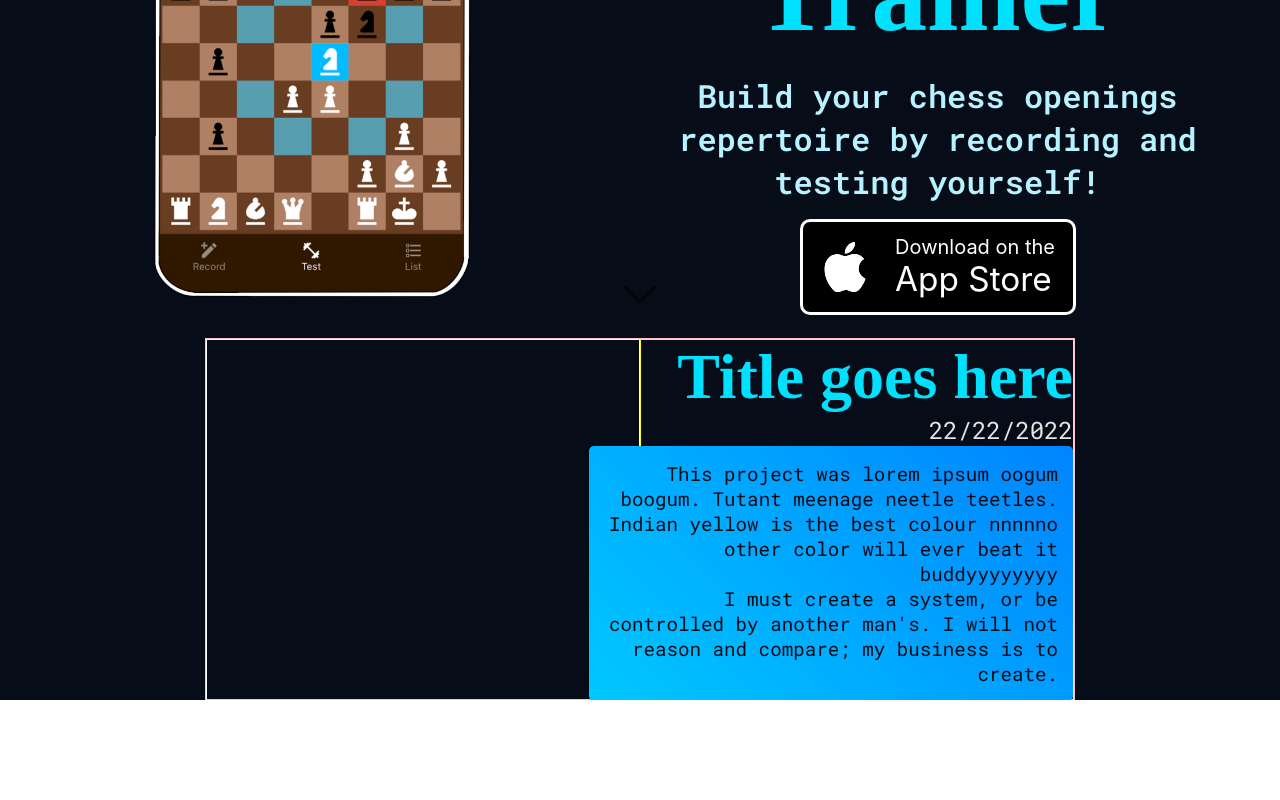
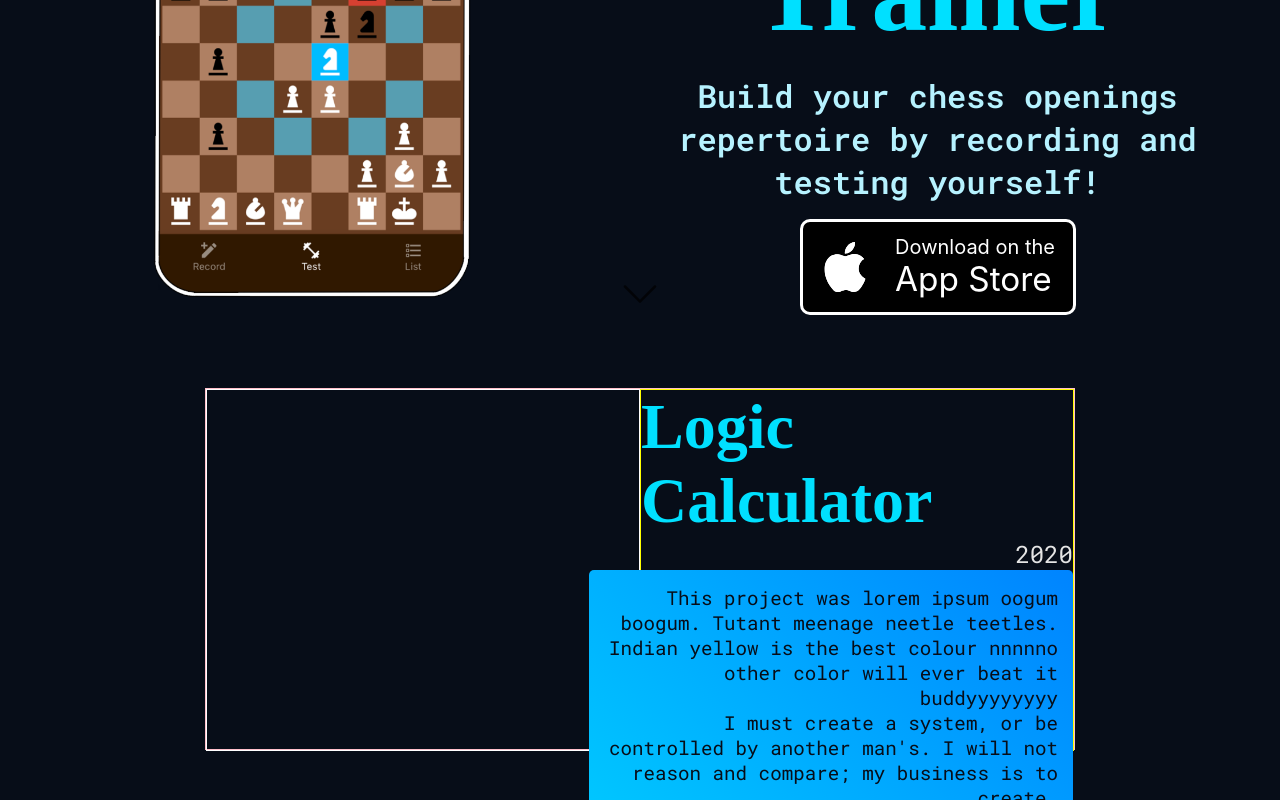
Before and after one commit to JakePitman/moreaporia, a React (Create React App) app: page /projects in a window 1280 px wide. Shown: the part 462-1262 px from the top of the page. Before the commit the page ends 1162 px from the top, so only its background shows below. Built offline with nearby package versions, Linux system fonts and the light colour scheme; a web font is replaced by a local one.

Commit message:
Style info container

```diff
--- a/src/components/ProjectsPage/Project.module.scss
+++ b/src/components/ProjectsPage/Project.module.scss
@@ -6,6 +6,7 @@ $containerHeight: 45vh;
   border: 1px solid pink;
   height: $containerHeight;
   display: flex;
+  margin: 50px 0;
 }
 
 .imageContainer {
@@ -49,8 +50,19 @@ $containerHeight: 45vh;
   padding: 15px;
 }
 
-.bodyText {
-  color: $primaryBackground;
-  font-family: "Roboto Mono";
-  font-size: 1.2em;
+.tools {
+  margin-bottom: 10px;
+  display: flex;
+  align-items: center;
 }
+
+.tool {
+  color: $offWhite;
+  text-decoration: none;
+}
+
+.toolSeparator {
+  display: inline;
+  color: $greyBlue;
+  font-size: 2rem;
+}
--- a/src/components/ProjectsPage/Project.tsx
+++ b/src/components/ProjectsPage/Project.tsx
@@ -2,32 +2,62 @@ import React from "react";
 
 import styles from "./Project.module.scss";
 import colors from "../../shared/_colors.module.scss";
+import { IconType } from "react-icons";
 
-const Project = () => {
+type Props = {
+  title: string;
+  year: string;
+  children: React.ReactNode;
+  tools: { name: string; href: string }[];
+  links: { Icon: IconType; href: string }[];
+};
+
+const Project = ({ title, year, children, tools, links }: Props) => {
   return (
     <div className={styles.container}>
       <div className={styles.imageContainer}></div>
       <div className={styles.rightContainer}>
         <div className={styles.rowGroup}>
-          <h2 className={styles.title}>Title goes here</h2>
+          <h2 className={styles.title}>{title}</h2>
           <p className={styles.subtext} style={{ color: colors.lightBlue }}>
-            22/22/2022
+            {year}
           </p>
         </div>
-        <div className={styles.bodyTextContainer}>
-          <p className={styles.bodyText}>
-            This project was lorem ipsum oogum boogum. Tutant meenage neetle
-            teetles. Indian yellow is the best colour nnnnno other color will
-            ever beat it buddyyyyyyyy
+        <div className={styles.bodyTextContainer}>{children}</div>
+        <div className={styles.rowGroup}>
+          <p className={`${styles.subtext} ${styles.tools}`}>
+            {tools.map(({ name, href }, i) => {
+              return (
+                <>
+                  <a
+                    className={styles.tool}
+                    href={href}
+                    target="_blank"
+                    rel="noreferrer"
+                  >
+                    {name}
+                  </a>
+                  {i < tools.length - 1 ? (
+                    <p className={styles.toolSeparator}>·</p>
+                  ) : null}
+                </>
+              );
+            })}
           </p>
-          <p className={styles.bodyText}>
-            I must create a system, or be controlled by another man's. I will
-            not reason and compare; my business is to create.
+          <p className={styles.subtext}>
+            {links.map(({ Icon, href }, i) => {
+              return (
+                <>
+                  <a href={href} target="_blank" rel="noreferrer">
+                    <Icon color="yellow" size={30} />
+                  </a>
+                  {i < links.length - 1 ? (
+                    <p className={styles.toolSeparator}>·</p>
+                  ) : null}
+                </>
+              );
+            })}
           </p>
-        </div>
-        <div className={styles.rowGroup}>
-          <p className={styles.subtext}>React · Typescript · Scss</p>
-          <p className={styles.subtext}>framer-motion · lodash</p>
         </div>
       </div>
     </div>
--- a/src/components/ProjectsPage/ProjectsReel.module.scss
+++ b/src/components/ProjectsPage/ProjectsReel.module.scss
@@ -1,3 +1,5 @@
+@import "../../shared/colors.module.scss";
+
 .pageContainer {
   width: 100%;
   display: flex;
@@ -8,3 +10,9 @@
   align-items: center;
   justify-content: center;
 }
+
+.bodyText {
+  color: $primaryBackground;
+  font-family: "Roboto Mono";
+  font-size: 1.2em;
+}
--- a/src/components/ProjectsPage/ProjectsReel.tsx
+++ b/src/components/ProjectsPage/ProjectsReel.tsx
@@ -1,13 +1,41 @@
 import React from "react";
 import { motion } from "framer-motion";
 import styles from "./ProjectsReel.module.scss";
+import { FiGithub } from "react-icons/fi";
 
 import Project from "./Project";
 
 const ProjectsReel = () => {
   return (
     <motion.div className={styles.pageContainer}>
-      <Project />
+      <Project
+        title="Logic Calculator"
+        year="2020"
+        tools={[
+          { name: "Node", href: "https://nodejs.org/en/" },
+          { name: "Inquirer", href: "https://www.npmjs.com/package/inquirer" },
+        ]}
+        links={[
+          {
+            Icon: FiGithub,
+            href: "https://github.com/JakePitman/logic-calculator",
+          },
+          {
+            Icon: FiGithub,
+            href: "https://github.com/JakePitman/logic-calculator",
+          },
+        ]}
+      >
+        <p className={styles.bodyText}>
+          This project was lorem ipsum oogum boogum. Tutant meenage neetle
+          teetles. Indian yellow is the best colour nnnnno other color will ever
+          beat it buddyyyyyyyy
+        </p>
+        <p className={styles.bodyText}>
+          I must create a system, or be controlled by another man's. I will not
+          reason and compare; my business is to create.
+        </p>
+      </Project>
     </motion.div>
   );
 };
```
